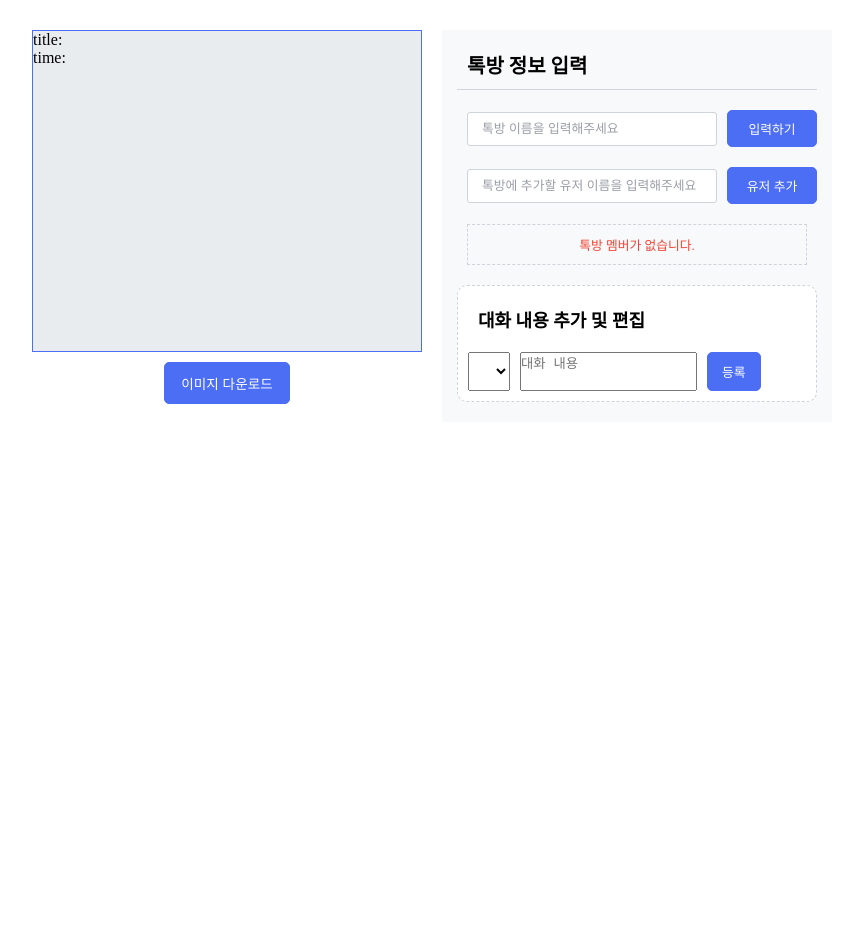
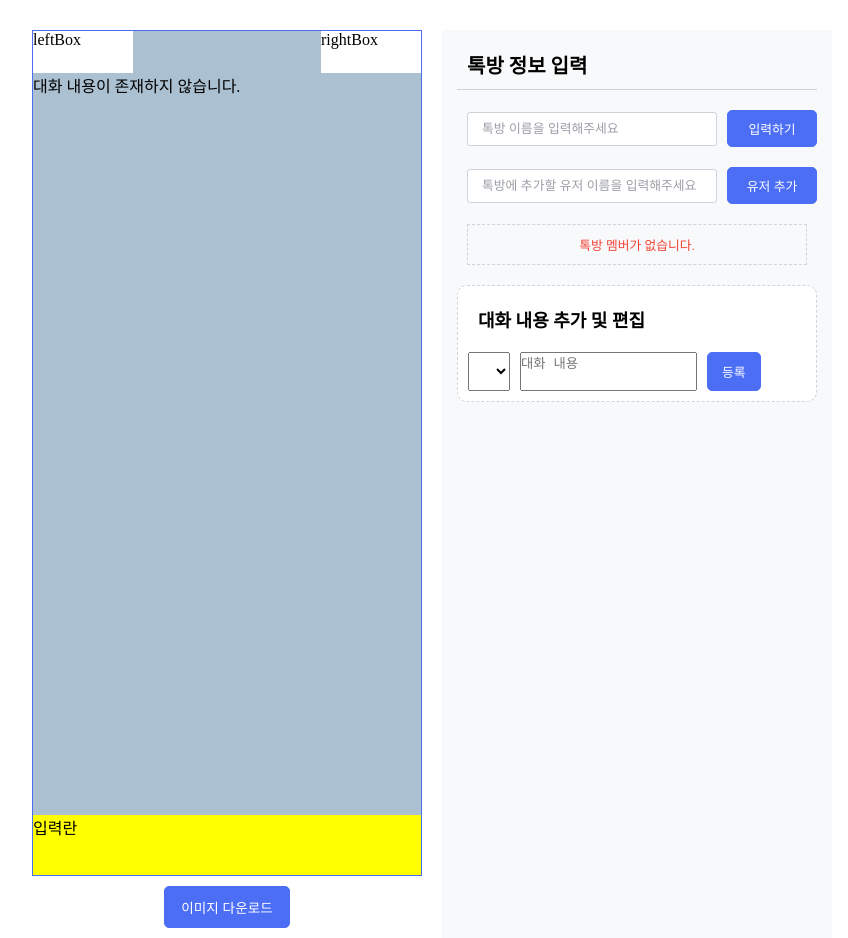
Before and after one commit to Jooeun-K/octo-generator, a Next.js app: page /talk in a window 1280 px wide. Shown: the whole page, without its empty margins (208-1056 px from the left). Before the commit the page ends 800 px from the top, so only its background shows below. Built offline with nearby package versions, Linux system fonts and the light colour scheme.

Commit message:
feat: preview 페이지 기본 골자 작성

```diff
--- a/components/talk/TalkPreview/TalkPreview.styles.ts
+++ b/components/talk/TalkPreview/TalkPreview.styles.ts
@@ -3,10 +3,47 @@ import { styled } from '@/styles/stitches.config'
 export const StyledWrapper = styled('div', {})
 
 export const StyledPreview = styled('div', {
-  background: '$GRAY200',
+  background: '#ABC0D1',
   width: '390px',
-  height: '322px',
+  minHeight: '844px',
   border: '1px solid $PRIMARY500',
+  display: 'flex',
+  flexDirection: 'column',
+})
+
+export const PreviewHead = styled('div', {
+  display: 'flex',
+  justifyContent: 'space-between',
+  height: 42,
+
+  '& .leftBox, & .rightBox': {
+    width: 100,
+    background: 'white',
+  },
+
+  '& .titleBox': {
+    padding: 10,
+    fontSize: '1.1rem',
+
+    '& .title': {
+      fontWeight: 500,
+    },
+    '& .member': {
+      fontWeight: 400,
+      paddingLeft: 4,
+      fontSize: '1rem',
+      color: '$GRAY700',
+    },
+  },
+})
+
+export const PreviewBody = styled('div', {
+  height: 'calc(844px - 102px)', // 102 = PreviewHead + PreviewInput && preview 전체 height 변수화 필요
+})
+
+export const PreviewInput = styled('div', {
+  height: 60,
+  background: 'yellow',
 })
 
 export const ButtonBox = styled('div', {
--- a/components/talk/TalkPreview/TalkPreview.tsx
+++ b/components/talk/TalkPreview/TalkPreview.tsx
@@ -1,6 +1,6 @@
 import { toPng } from 'html-to-image'
 import { useCallback, useContext, useEffect, useRef } from 'react'
-import { ButtonBox, StyledPreview, StyledWrapper } from './TalkPreview.styles'
+import { ButtonBox, PreviewBody, PreviewHead, PreviewInput, StyledPreview, StyledWrapper } from './TalkPreview.styles'
 import { TalkContext } from '@/hooks/useTalkContext'
 import Button from '@/components/common/Button/Button'
 
@@ -22,10 +22,11 @@ const generateDateTimeString = (date: Date) => {
 
 const TalkPreview = () => {
   const previewRef = useRef<HTMLDivElement>(null)
-  const { talkInfo, fetchTalkInfo } = useContext(TalkContext)
+  const { talkInfo, talkChatList, talkUsers, fetchTalkInfo, fetchTalkChatList } = useContext(TalkContext)
 
   useEffect(() => {
     fetchTalkInfo()
+    fetchTalkChatList()
   }, [])
 
   const onClickExportImage = useCallback(() => {
@@ -47,8 +48,26 @@ const TalkPreview = () => {
   return (
     <StyledWrapper>
       <StyledPreview ref={previewRef}>
-        <p>title: {talkInfo?.title}</p>
-        <p>time: {talkInfo?.time}</p>
+        <PreviewHead>
+          <div className="leftBox">leftBox</div>
+          <h2 className="titleBox">
+            <span className="title">{talkInfo.title}</span>
+            <span className="member">{talkUsers.length || ''}</span>
+          </h2>
+          <div className="rightBox">rightBox</div>
+        </PreviewHead>
+        <PreviewBody>
+          {talkChatList.length !== 0 ? (
+            talkChatList.map((chat) => (
+              <div key={chat.chatId}>
+                {chat.user.name} : {chat.content.text}
+              </div>
+            ))
+          ) : (
+            <div>대화 내용이 존재하지 않습니다.</div>
+          )}
+        </PreviewBody>
+        <PreviewInput>입력란</PreviewInput>
       </StyledPreview>
       <ButtonBox>
         <Button type="button" onClick={onClickExportImage} buttonType="PRIMARY_FILLED">
```
